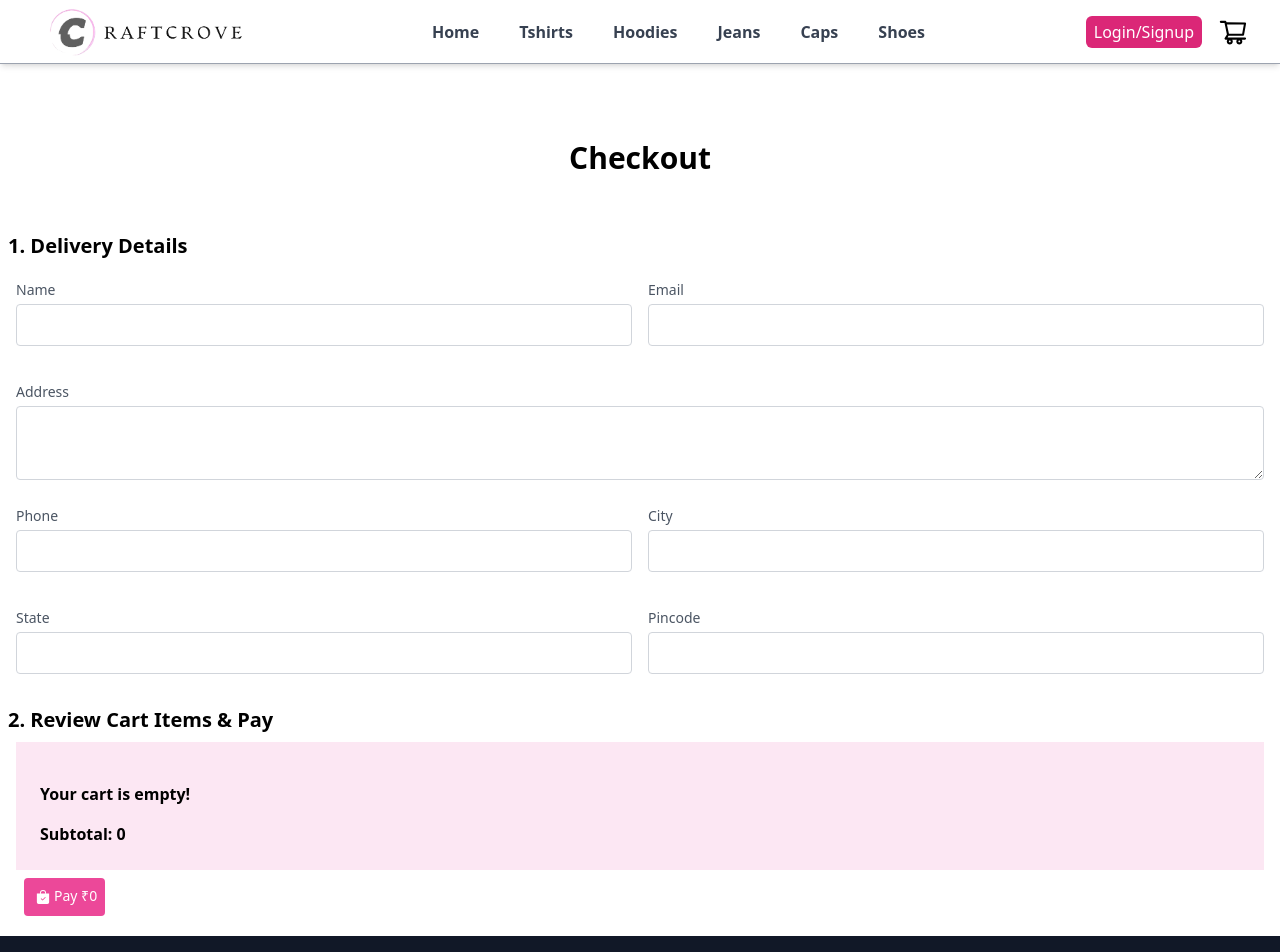
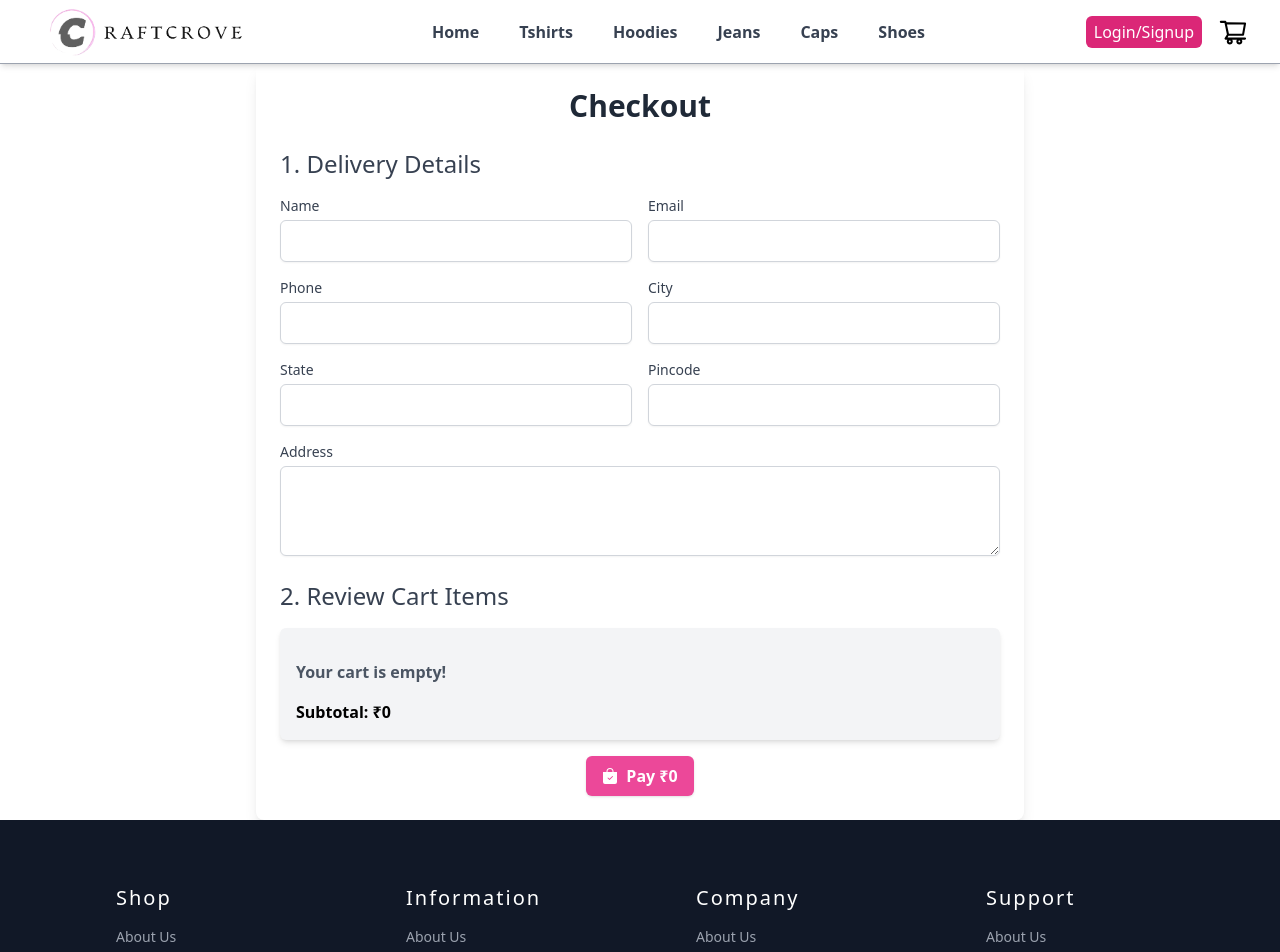
Before and after one commit to umeshbhatiya143/CraftCrove, a Next.js app: page /checkout in a window 1280 px wide. Shown: the top 952 px of the page. Built offline with nearby package versions, Linux system fonts and the light colour scheme.

Commit message:
checkout page completed

```diff
--- a/pages/checkout.js
+++ b/pages/checkout.js
@@ -1,148 +1,101 @@
-import React, { useRef, useState } from 'react'
-import Link from 'next/link'
+import React, { useRef, useState } from 'react';
+import Link from 'next/link';
 import { AiFillCloseCircle, AiFillPlusCircle, AiFillMinusCircle } from 'react-icons/ai';
 import { BsFillBagCheckFill } from 'react-icons/bs';
 
-const Checkout = ({cart, removeFromCart, addToCart, subtotal}) => {
-  const ref = useRef()
+const Checkout = ({ cart, removeFromCart, addToCart, subtotal }) => {
+  const ref = useRef();
+  const [name, setName] = useState('');
+  const [email, setEmail] = useState('');
+  const [phone, setPhone] = useState('');
+  const [address, setAddress] = useState('');
+  const [city, setCity] = useState('');
+  const [state, setState] = useState('');
+  const [pincode, setPincode] = useState('');
   const [amount, setAmount] = useState('');
 
   const handlePayment = async (event) => {
-    const res = await fetch(`${process.env.NEXT_PUBLIC_HOST}/api/payment`, {
-      method: 'POST',
-      headers: {
-        'Content-Type': 'application/json',
-      },
-      body: JSON.stringify({ amount }),
-    });
-
-    const order = await res.json();
-
-    //predefined template
-    var option = {
-      key: process.env.NEXT_PUBLIC_RAZORPAY_KEY_ID,
-      amount,
-      name: "CraftCrove",
-      description: "Test Transaction",
-      image: "/logo.png",
-      //passing the orderid geberated above
-      order_id: order.id,
-      handler: function (response) {
-        alert(`Payment successful: ${response.razorpay_payment_id}`);
-      },
-      //user billing Address ,we have pull user details and pass here
-      prefill: {
-        name: name,
-        email: "kanikakur14@gmail,com",
-        contact: "9000000000",
-      },
-      notes: {
-        address: "Razorpay Corporate Office",
-      },
-      //razorpay popup color
-      theme: {
-        color: "#3C096C",
-      },
-    };
-
-    const Razorpay = (await import('razorpay')).default;
-    var rzp1 = new Razorpay(option);
-    //if payment fails
-    rzp1.on("payment.failed", function (response) {
-      alert(response.error.code);
-      alert(response.error.description);
-      alert(response.error.source);
-      alert(response.error.step);
-      alert(response.error.reason);
-      alert(response.error.metadata.order_id);
-      alert(response.error.metadata.payment_id);
-    });
-
-    rzp1.open();
-    event.preventDefault();
+    // Payment logic...
   };
 
   return (
-    <div className='container px-2 m-auto py-5'>
-      <h1 className="font-semibold text-3xl py-14 text-center">Checkout</h1>
-      <h2 className="font-bold text-xl">1. Delivery Details</h2>
-      <div className="m-auto flex my-4">
-        <div className="px-2 w-1/2">
-          <div className="mb-4">
-            <label htmlFor="email" className="leading-7 text-sm text-gray-600">Name</label>
-            <input type="name" id="name" name="name" className="w-full bg-white rounded border border-gray-300 focus:border-pink-500 focus:ring-2 focus:ring-pink-200 text-base outline-none text-gray-700 py-1 px-3 leading-8 transition-colors duration-200 ease-in-out" />
+    <div className='max-w-3xl mx-auto p-6 bg-white rounded-lg shadow-lg'>
+      <h1 className="text-3xl font-semibold text-center mb-6 text-gray-800">Checkout</h1>
+
+      <h2 className="text-2xl font-medium text-gray-700 mb-4">1. Delivery Details</h2>
+      <div className="grid grid-cols-1 md:grid-cols-2 gap-4 mb-4">
+        {/* Input fields for name, email, phone, etc. */}
+        {[
+          { label: 'Name', value: name, setter: setName, type: 'text' },
+          { label: 'Email', value: email, setter: setEmail, type: 'email' },
+          { label: 'Phone', value: phone, setter: setPhone, type: 'tel' },
+          { label: 'City', value: city, setter: setCity, type: 'text' },
+          { label: 'State', value: state, setter: setState, type: 'text' },
+          { label: 'Pincode', value: pincode, setter: setPincode, type: 'text' },
+        ].map(({ label, value, setter, type }, index) => (
+          <div key={index}>
+            <label className="block text-sm font-medium text-gray-700">{label}</label>
+            <input
+              type={type}
+              value={value}
+              onChange={(e) => setter(e.target.value)}
+              className="mt-1 block w-full border border-gray-300 rounded-md shadow-sm p-2 focus:ring-pink-500 focus:border-pink-500"
+              required
+            />
           </div>
-        </div>
-        <div className="px-2 w-1/2">
-          <div className="mb-4">
-            <label htmlFor="email" className="leading-7 text-sm text-gray-600">Email</label>
-            <input type="email" id="email" name="email" className="w-full bg-white rounded border border-gray-300 focus:border-pink-500 focus:ring-2 focus:ring-pink-200 text-base outline-none text-gray-700 py-1 px-3 leading-8 transition-colors duration-200 ease-in-out" />
-          </div>
-        </div>
+        ))}
       </div>
-      <div className="px-2 w-full">
-        <div className="mb-4">
-          <label htmlFor="email" className="leading-7 text-sm text-gray-600">Address</label>
-          <textarea name="address" id="address" cols="30" rows="2" className="w-full bg-white rounded border border-gray-300 focus:border-pink-500 focus:ring-2 focus:ring-pink-200 text-base outline-none text-gray-700 py-1 px-3 leading-8 transition-colors duration-200 ease-in-out"></textarea>
-        </div>
+
+      <div>
+        <label className="block text-sm font-medium text-gray-700">Address</label>
+        <textarea
+          value={address}
+          onChange={(e) => setAddress(e.target.value)}
+          className="mt-1 block w-full border border-gray-300 rounded-md shadow-sm p-2 focus:ring-pink-500 focus:border-pink-500"
+          rows="3"
+          required
+        />
       </div>
-      <div className="m-auto flex my-4">
-        <div className="px-2 w-1/2">
-          <div className="mb-4">
-            <label htmlFor="phone" className="leading-7 text-sm text-gray-600">Phone</label>
-            <input type="phone" id="phone" name="phone" className="w-full bg-white rounded border border-gray-300 focus:border-pink-500 focus:ring-2 focus:ring-pink-200 text-base outline-none text-gray-700 py-1 px-3 leading-8 transition-colors duration-200 ease-in-out" />
-          </div>
-        </div>
-        <div className="px-2 w-1/2">
-          <div className="mb-4">
-            <label htmlFor="city" className="leading-7 text-sm text-gray-600">City</label>
-            <input type="text" id="city" name="city" className="w-full bg-white rounded border border-gray-300 focus:border-pink-500 focus:ring-2 focus:ring-pink-200 text-base outline-none text-gray-700 py-1 px-3 leading-8 transition-colors duration-200 ease-in-out" />
-          </div>
-        </div>
+
+      <h2 className="text-2xl font-medium text-gray-700 mt-6 mb-4">2. Review Cart Items</h2>
+      <div ref={ref} className="bg-gray-100 p-4 rounded-md shadow-md mb-4">
+        <ol className='list-decimal font-semibold'>
+          {Object.keys(cart).length === 0 ? (
+            <div className='my-4 font-semibold text-gray-600'>Your cart is empty!</div>
+          ) : (
+            Object.keys(cart).map((k) => (
+              <li key={k} className="flex justify-between items-center border-b py-2">
+                <div className='font-semibold text-gray-800'>
+                  {cart[k].name} ({cart[k].size}/{cart[k].variant})
+                </div>
+                <div className='flex items-center'>
+                  <AiFillMinusCircle
+                    onClick={() => removeFromCart(k, 1, cart[k].price, cart[k].name, cart[k].size, cart[k].variant)}
+                    className='cursor-pointer text-pink-500'
+                  />
+                  <span className="mx-2">{cart[k].qty}</span>
+                  <AiFillPlusCircle
+                    onClick={() => addToCart(k, 1, cart[k].price, cart[k].name, cart[k].size, cart[k].variant)}
+                    className='cursor-pointer text-pink-500'
+                  />
+                </div>
+              </li>
+            ))
+          )}
+        </ol>
+        <div className="font-bold mt-2">Subtotal: ₹{subtotal}</div>
       </div>
-      <div className="m-auto flex my-4">
-        <div className="px-2 w-1/2">
-          <div className="mb-4">
-            <label htmlFor="state" className="leading-7 text-sm text-gray-600">State</label>
-            <input type="text" id="state" name="state" className="w-full bg-white rounded border border-gray-300 focus:border-pink-500 focus:ring-2 focus:ring-pink-200 text-base outline-none text-gray-700 py-1 px-3 leading-8 transition-colors duration-200 ease-in-out" />
-          </div>
-        </div>
-        <div className="px-2 w-1/2">
-          <div className="mb-4">
-            <label htmlFor="pincode" className="leading-7 text-sm text-gray-600">Pincode</label>
-            <input type="pincode" id="pincode" name="pincode" className="w-full bg-white rounded border border-gray-300 focus:border-pink-500 focus:ring-2 focus:ring-pink-200 text-base outline-none text-gray-700 py-1 px-3 leading-8 transition-colors duration-200 ease-in-out" />
-          </div>
-        </div>
+
+      <div className="flex justify-center">
+        <button
+          onClick={handlePayment}
+          className="flex items-center justify-center bg-pink-500 text-white font-semibold py-2 px-4 rounded-md shadow hover:bg-pink-600 transition duration-200"
+        >
+          <BsFillBagCheckFill className='mr-2' /> Pay ₹{subtotal}
+        </button>
       </div>
-      <h2 className="font-bold text-xl">2. Review Cart Items & Pay</h2>
-      <div ref={ref} className="sideCart bg-pink-100 p-6 m-2 ">
+    </div>
+  );
+};
 
-            <ol className='list-decimal font-semibold'>
-            {Object.keys(cart).length == 0 && <div className='my-4 font-semibold'>Your cart is empty!</div>}
-            {Object.keys(cart).map((k)=> {
-             return  <li key={k}>
-             <div className="item flex my-5">
-              <div className='font-semibold'>{cart[k].name}({cart[k].size}/{cart[k].variant})</div>
-             <div className='flex font-semibold items-center justify-center w-1/3 text-lg'>
-              <AiFillMinusCircle onClick={()=> {removeFromCart(k, 1, cart[k].price,cart[k].name,cart[k].size,cart[k].variant)}} className='cursor-pointer text-pink-500'/> <span className="mx-2">{cart[k].qty}</span><AiFillPlusCircle
-              onClick={()=> {addToCart(k, 1, cart[k].price,cart[k].name,cart[k].size,cart[k].variant)}}
-              className='cursor-pointer text-pink-500' /> </div>
-             </div>
-            </li>
-            })}
-            </ol>
-            <span className="font-bold">Subtotal: {subtotal}</span>
-        </div>
-        <div className="mx-4">
-        {/* <Link href={'/checkout'}> */}
-          <button onClick={handlePayment}
-           className="flex mr-2 text-white bg-pink-500 border-0 py-2 px-2 focus:outline-none hover:bg-pink-600 rounded text-sm">
-           <BsFillBagCheckFill className='m-1' />Pay ₹{subtotal}
-           </button>
-          {/* </Link> */}
-        </div>
-    </div>
-  )
-}
-
-export default Checkout
+export default Checkout;
```
